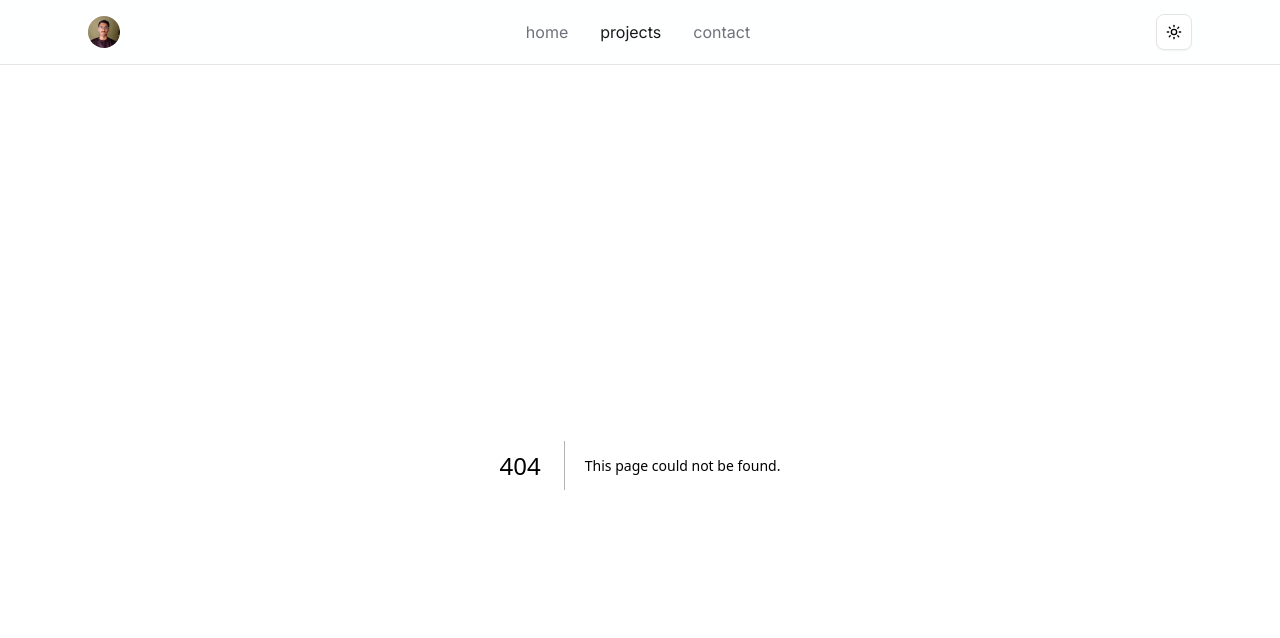
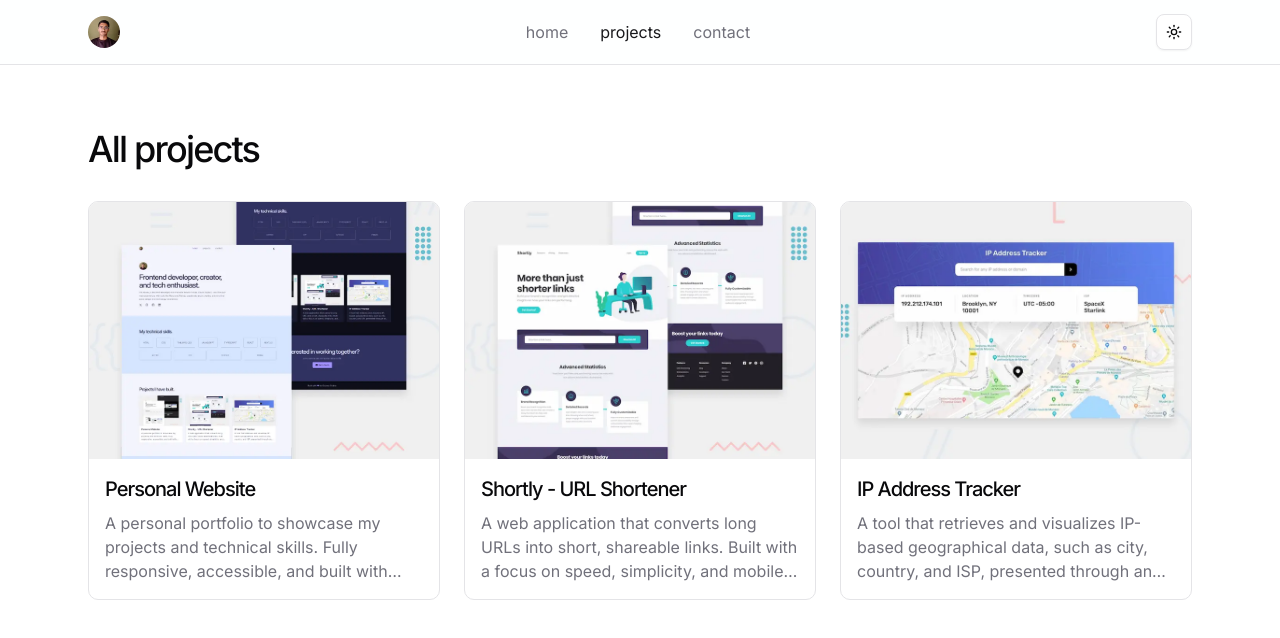
Before and after one commit to heygauravshukla/personal-portfolio, a Next.js app: page /projects in a window 1280 px wide. Before the commit this address had no page. Shown: the top 638 px of the page. Built offline with nearby package versions, Linux system fonts and the light colour scheme.

Commit message:
feat: add projects page with metadata and dynamic list display

```diff
--- /dev/null
+++ b/app/projects/page.tsx
@@ -0,0 +1,22 @@
+import ProjectsList from "@/components/projects-list";
+import Wrapper from "@/components/wrapper";
+import TypographyH2 from "@/components/typography-h2";
+
+export const metadata = {
+  title: "Projects - Gaurav Shukla",
+  description:
+    "A collection of my recent work, side projects, and experiments.",
+};
+
+export default async function Projects() {
+  return (
+    <main>
+      <section className="py-16">
+        <Wrapper className="space-y-8">
+          <TypographyH2>All projects</TypographyH2>
+          <ProjectsList />
+        </Wrapper>
+      </section>
+    </main>
+  );
+}
```
